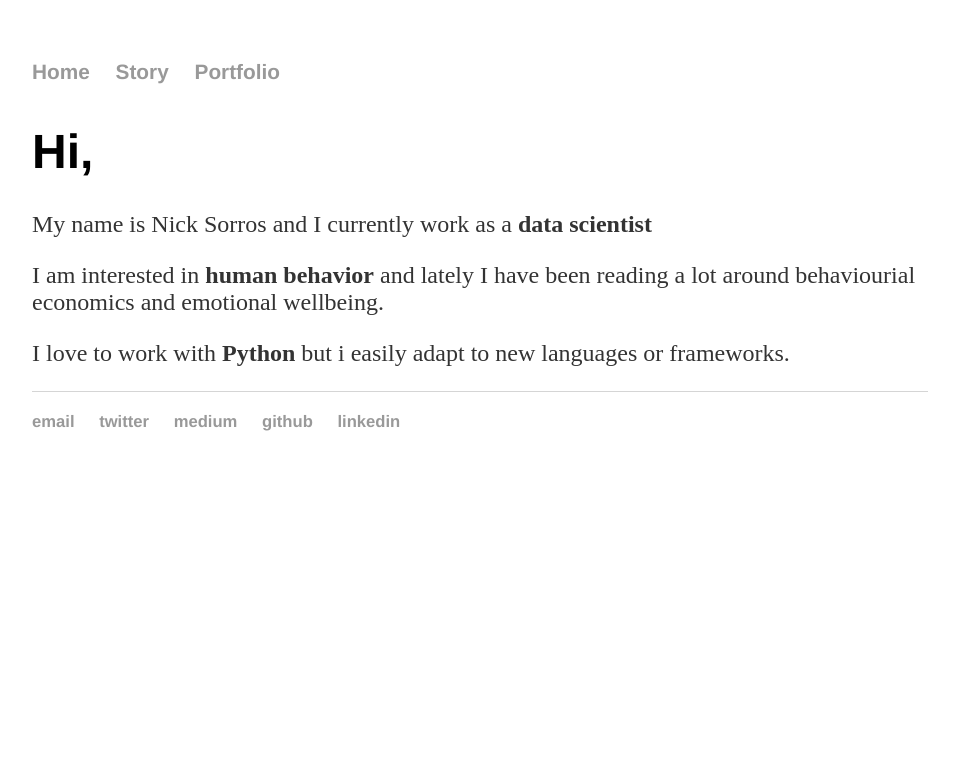
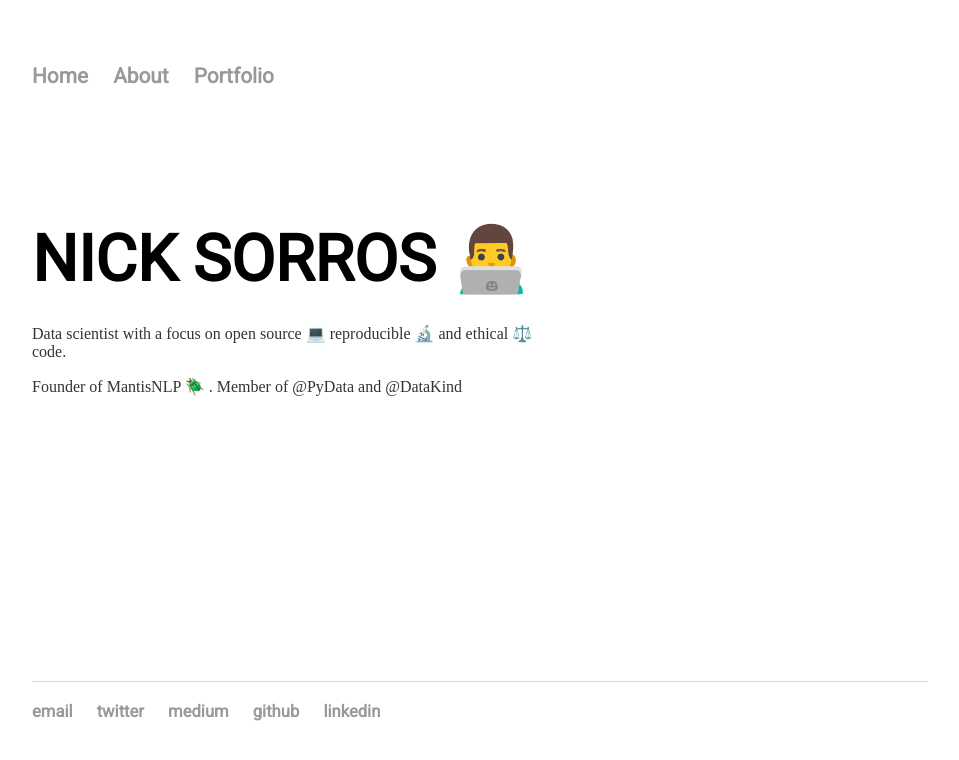
Before and after one commit to nsorros/nsorros.github.io, a Jekyll site: the page built from index.html, in a window 1280 px wide. Shown: the top 760 px of the page, without its empty margins (160-1119 px from the left). Built offline with Jekyll 4.4.1, drawn with Linux system fonts in a browser that asks for light colours.

Commit message:
Add in progress changes

```diff
--- a/_layouts/default.html
+++ b/_layouts/default.html
@@ -2,6 +2,7 @@
 	<html>
 		<head>
 			<title>{{ page.title }}</title>
+			<link rel="stylesheet" href="https://fonts.googleapis.com/css?family=Roboto">
 			<!-- link to main stylesheet -->
 			<link rel="stylesheet" type="text/css" href="/css/main.css">
 		</head>
@@ -9,7 +10,7 @@
 			<nav>
 			<ul>
 				<li><a href="/">Home</a></li>
-				<li><a href="/about">Story</a></li>
+				<li><a href="/about">About</a></li>
 				<li><a href="/portfolio">Portfolio</a></li>
 			</ul>
 			</nav>
--- a/css/main.css
+++ b/css/main.css
@@ -1,9 +1,13 @@
+html {
+    height: 100%;
+}
 body {
-    margin: 60px auto;
+    margin: 5% auto;
     width: 70%;
+    height: 90%;
 }
 nav ul, footer ul {
-    font-family:'Helvetica', 'Arial', 'Sans-Serif';
+    font-family:'Roboto', 'Arial', 'Sans-Serif';
     padding: 0px;
     list-style: none;
     font-weight: bold;
@@ -20,20 +24,27 @@
     text-decoration: underline;
 }
 h1 {
-    font-size: 3em;
-    font-family:'Helvetica', 'Arial', 'Sans-Serif';
+    font-size: 4em;
+    font-family:'Roboto', 'Arial', 'Sans-Serif';
+    margin: 5% auto;
 }
 h2 {
     font-size: 2em;
-    font-family:'Helvetica', 'Arial', 'Sans-Serif';
+    font-family:'Roboto', 'Arial', 'Sans-Serif';
 }
 p {
-    font-size: 1.5em;
+    font-size: 1em;
     color: #333;
 }
 
 p.posts {
     line-height: 1.4em;
+}
+
+.container {
+    height: 40%;
+    width: 60%;
+    margin: 15% 0px;
 }
 
 footer {
--- a/index.html
+++ b/index.html
@@ -2,7 +2,7 @@
 layout: default
 title: Nick Sorros
 ---
-<h1>Hi,</h1>
-<p>My name is Nick Sorros and I currently work as a <b>data scientist</b></p>
-<p>I am interested in <b>human behavior</b> and lately I have been reading a lot around behaviourial economics and emotional wellbeing.</p>
-<p>I love to work with <b>Python</b> but i easily adapt to new languages or frameworks.</p>
+<h1>NICK SORROS 👨‍💻 </h1>
+<p>Data scientist with a focus on open source 💻 reproducible 🔬 and ethical ⚖️ code.</p>
+<p>Founder of MantisNLP 🪲 . Member of @PyData
+ and @DataKind</p>
```
